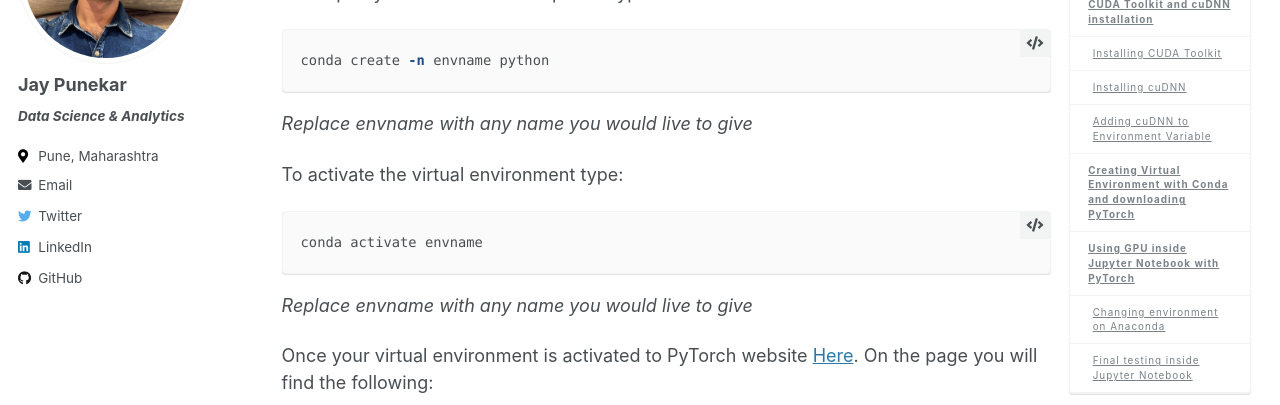
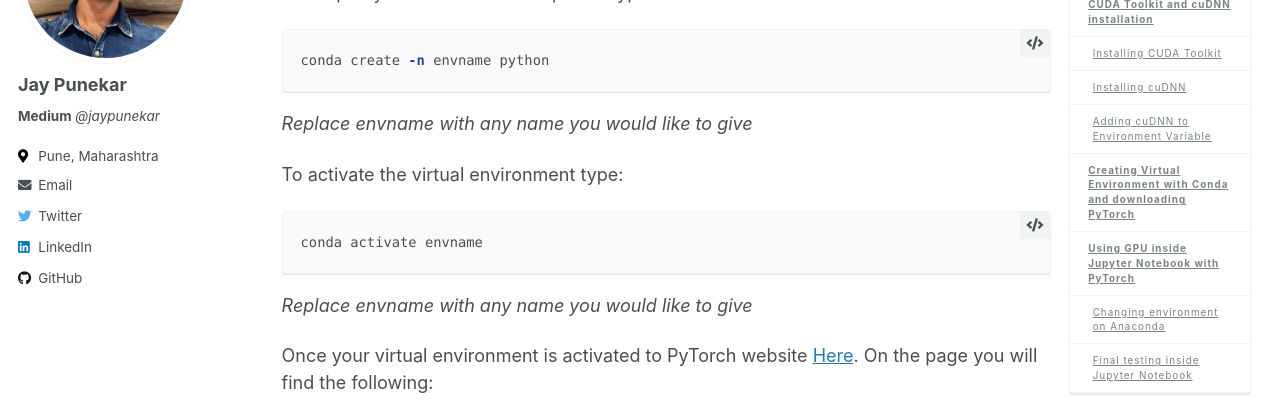
Before and after one commit to jaypunekar/jaypunekar.github.io, a Jekyll site: the page built from _posts/2024-08-14-setting-up-gpu-with-pytorch.md, in a window 1280 px wide and 900 px high, scrolled down 4908 px. Shown: the part 147-552 px from the top of the window. Built offline with Jekyll 4.4.1, drawn with Linux system fonts in a browser that asks for light colours.

Commit message:
updated profile

````diff
--- a/_config.yml
+++ b/_config.yml
@@ -86,7 +86,7 @@ analytics:
 author:
   name             : "Jay Punekar"
   avatar           : "profile.jpg"
-  bio              : "<b><i>Data Science & Analytics</i></b>"
+  bio              : "<b>Medium</b><i> @jaypunekar</i>"
   location         : "Pune, Maharashtra"
   employer         :
   pubmed           :
@@ -121,6 +121,7 @@ author:
   xing             :
   youtube          :
   wikipedia        :
+  medium           : jaypunekar
 
 
 # Reading Files
--- a/_posts/2024-08-14-setting-up-gpu-with-pytorch.md
+++ b/_posts/2024-08-14-setting-up-gpu-with-pytorch.md
@@ -77,14 +77,14 @@ Now open your Anaconda Prompt and type:
 ```bash
 conda create -n envname python
 ```
-<i>Replace envname with any name you would live to give</i>
+<i>Replace envname with any name you would like to give</i>
 
 To activate the virtual environment type:
 
 ```bash
 conda activate envname
 ```
-<i>Replace envname with any name you would live to give</i>
+<i>Replace envname with any name you would like to give</i>
 
 Once your virtual environment is activated to PyTorch website [Here](https://pytorch.org/). On the page you will find the following:
 
````
